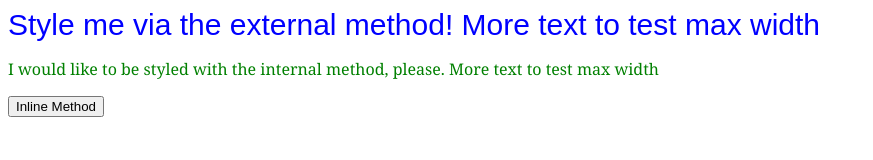
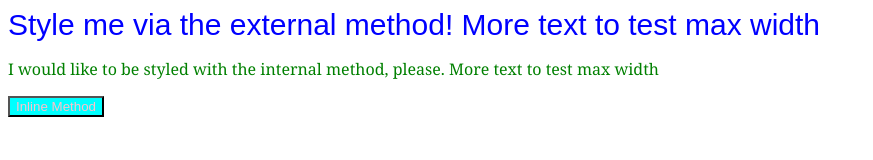
Before and after one commit to Ascendrospyder/CSS-exercises-, a plain HTML site: page 01-css-methods/index.html in a window 1280 px wide. Shown: the whole page, without its empty margins (0-873 px from the left). Drawn offline with Linux system fonts and the light colour scheme.

Commit message:
Added CSS incline method to test it out.

```diff
--- a/01-css-methods/index.html
+++ b/01-css-methods/index.html
@@ -21,6 +21,6 @@
   <body>
     <div class = "test-div">Style me via the external method! More text to test max width</div>
     <p>I would like to be styled with the internal method, please. More text to test max width</p>
-    <button>Inline Method</button>
+    <button style = "color: pink; background-color: aqua;">Inline Method</button>
   </body>
 </html>
```
